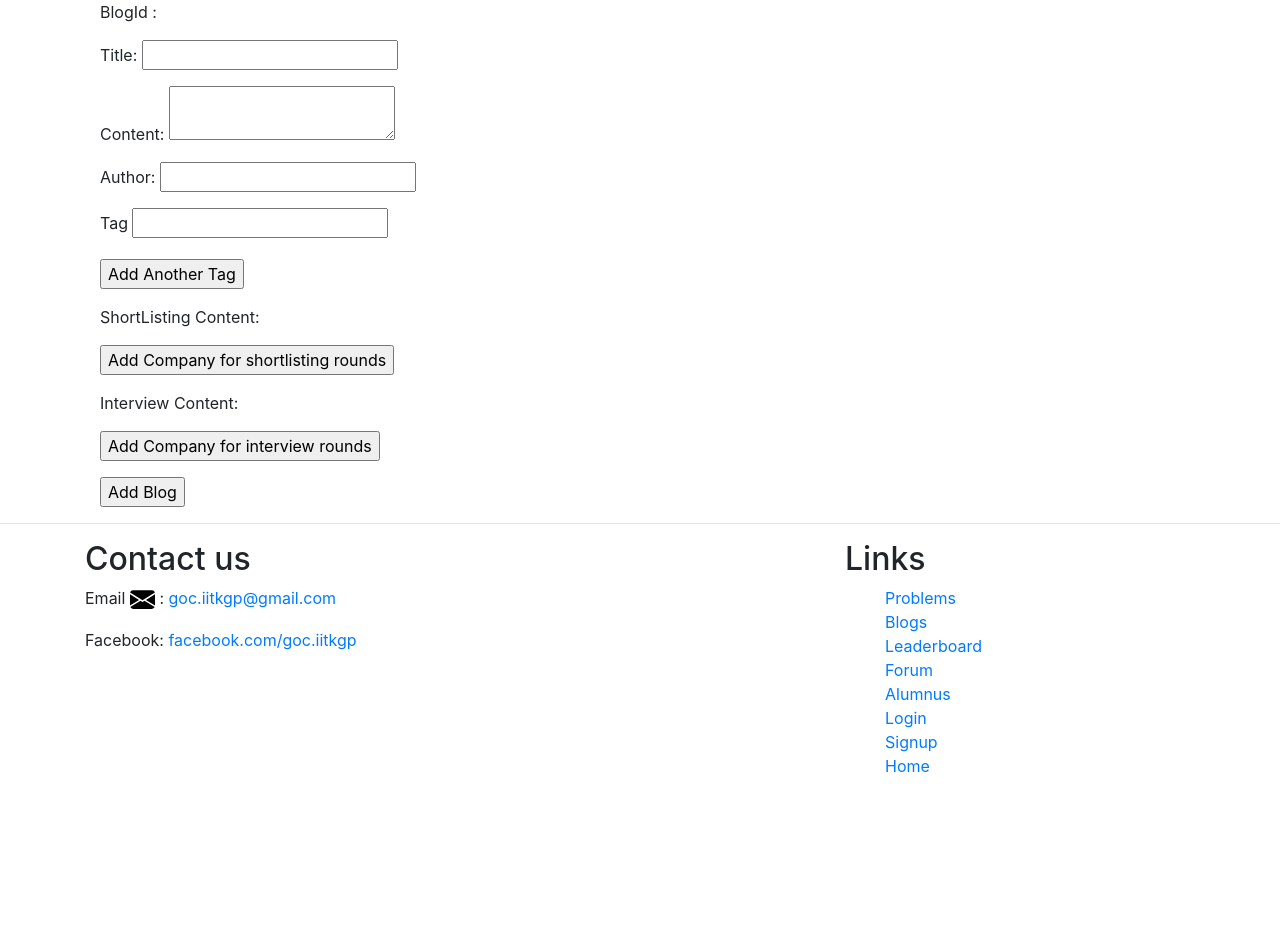
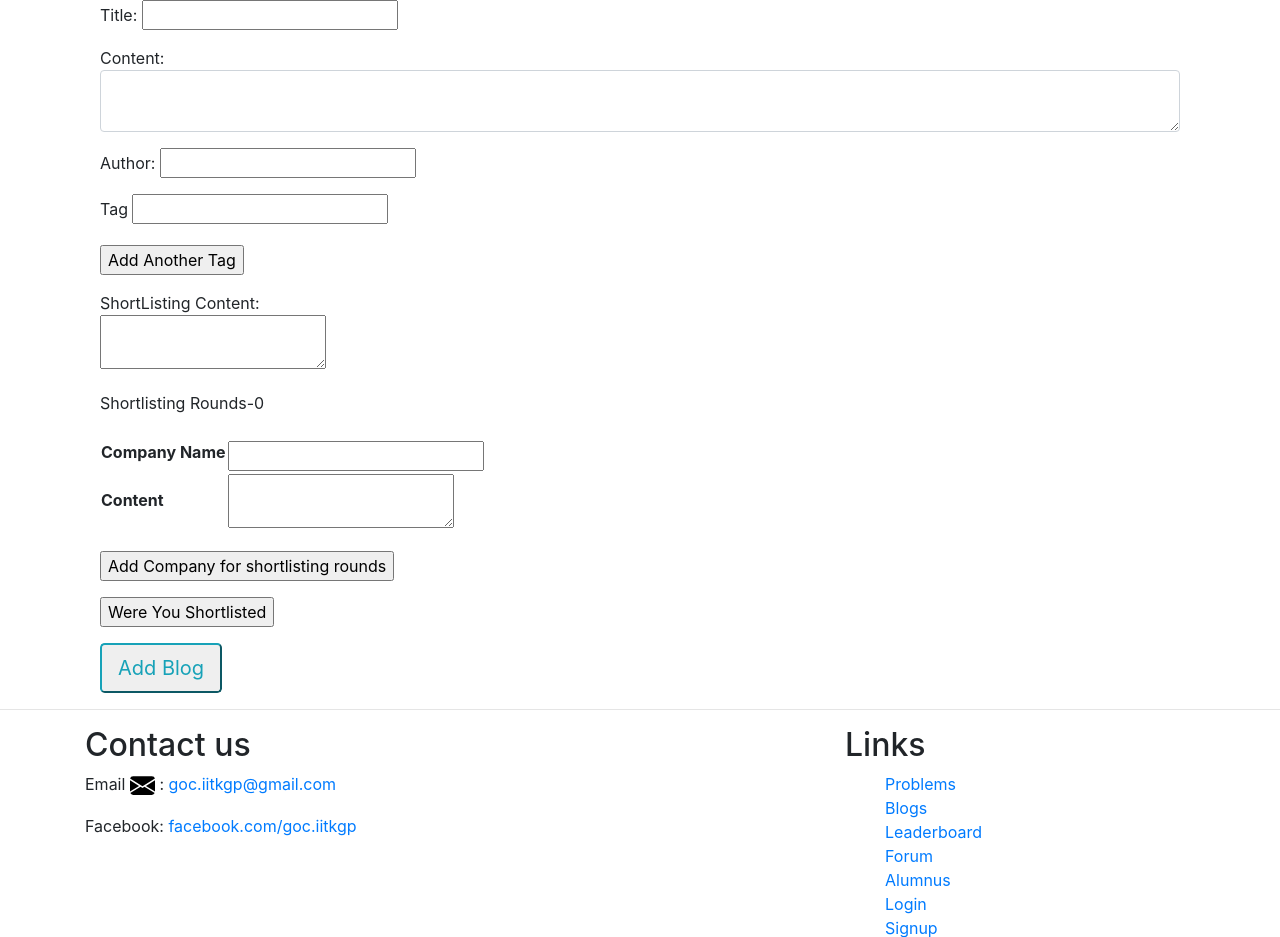
Before and after one commit to pshishodia-kgp/GOC-Website, a Flask app: page /submitBlog in a window 1280 px wide. Shown: the part 58-995 px from the top of the page. Before the commit the page ends 830 px from the top, so only its background shows below. Run offline with Flask 2, Linux system fonts and the light colour scheme.

Commit message:
Update blogform.j2

```diff
--- a/templates/blogform.j2
+++ b/templates/blogform.j2
@@ -2,28 +2,33 @@
 {% block content %}
 <div class="container">
 <div class = "col-md-12">
-
 <form action="" method="POST">
     {{ blog_form.hidden_tag() }}
-    <p>BlogId : {{ blog_form.id }}</p>
+    {{ blog_form.interview.hidden_tag() }}
+    {{ blog_form.shortlisting.hidden_tag() }}
     <p>Title: {{ blog_form.title }}</p>
-    <p>Content: {{ blog_form.content }}</p>
+    <p>Content: {{ blog_form.content(class = "form-control") }}</p>
     <p>Author: {{ blog_form.author }}</p>
     {% for tag in blog_form.tags %}
         <p>{{tag.label}} {{ tag }}</p>
     {% endfor %}
     <p>{{ blog_form.addTag }}</p>
-    <p>ShortListing Content: {{ blog_form.shortlisting_content }}</p>
-    {% for round in blog_form.shortlisting_rounds %}
+    <p>ShortListing Content:<br> {{ blog_form.shortlisting.shortlisting_content }}</p>
+    {% for round in blog_form.shortlisting.shortlisting_rounds %}
         <p>{{round.label}} {{ round }}</p>
     {% endfor %}
     <p>{{ blog_form.addShortListing }}</p>
-    <p>Interview Content: {{ blog_form.interview_content }}</p>
-    {% for round in blog_form.interview_rounds %}
-        <p>{{round.label}} {{ round }}</p>
-    {% endfor %}
-    <p>{{ blog_form.addInterview }}</p>
-    <p>{{ blog_form.submit}}</p>
+    {% if shortlisted %}
+        <p>Interview Content: {{ blog_form.interview.interview_content }}</p>
+        {% for round in blog_form.interview.interview_rounds %}
+            <p>{{round.label}} {{ round }}</p>
+        {% endfor %}
+        <p>{{ blog_form.addInterview }}</p>
+    {% else %}
+        <p>{{ blog_form.isSelected }}</p>
+    {% endif %}
+
+    <p>{{ blog_form.submit(class="btn-lg btn-outline-info")}}</p>
 
 </form>
 </div>
```
